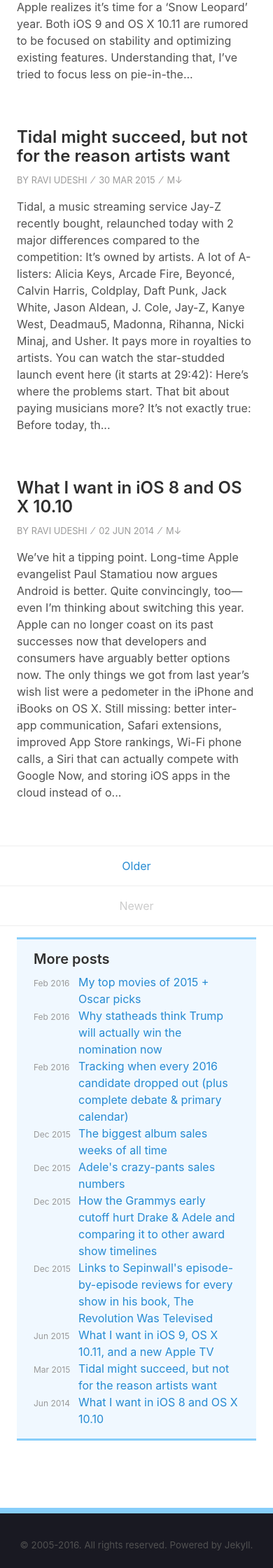
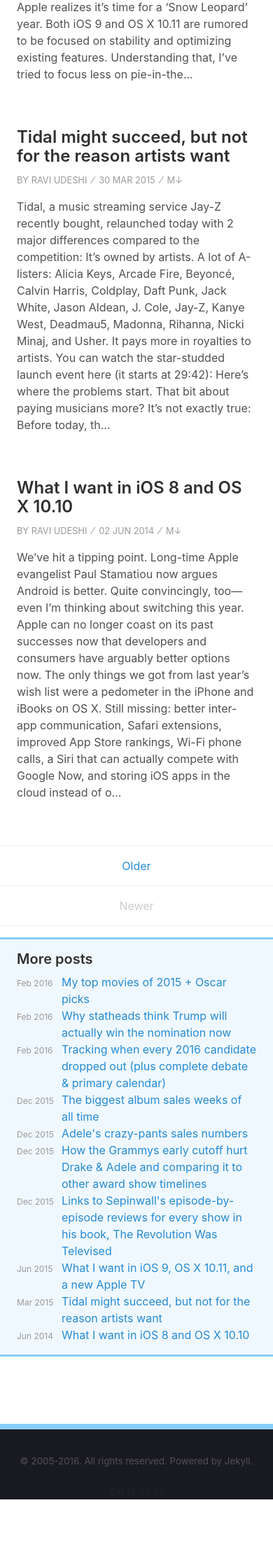
Before and after one commit to rkudeshi/rkudeshi.github.io, a Jekyll site: the page built from index.html, in a window 390 px wide. Shown: the part 4160-6400 px from the top of the page at 70% size. Built offline with Jekyll 4.4.1, drawn with Linux system fonts in a browser that asks for light colours; the list of posts is cut into pages by our own code; after the commit the page ends 6302 px from its top, so only the background shows below that.

Commit message:
Make widgets full-width on mobile

```diff
--- a/_sass/_RAVI.scss
+++ b/_sass/_RAVI.scss
@@ -163,6 +163,11 @@
 .related h3 {
     margin-top: 1rem;
 }
+@media (max-width: 30em) {
+  .related {
+    margin: 0 -1.5rem 1rem;
+  }
+}
 
 // HR
 
```
